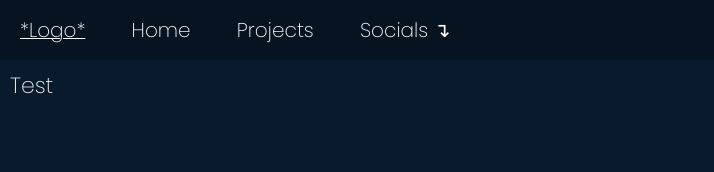
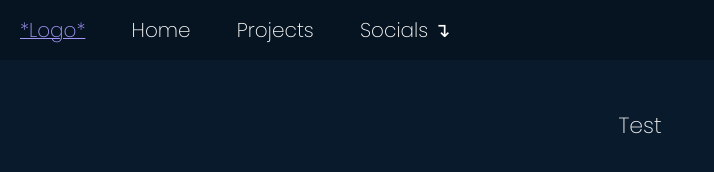
Before and after one commit to JoeriVDW/JoeriVDW.github.io, a plain HTML site: page index.html in a window 1280 px wide. Shown: the whole page, without its empty margins (0-714 px from the left). Drawn offline with Linux system fonts and the light colour scheme.

Commit message:
Change style & Colors

```diff
--- a/styles.css
+++ b/styles.css
@@ -5,6 +5,8 @@
     --gray: #2f2f2f;
     --white: #f0f0f0;
 
+
+    --text-color: #A095F5;
     --primary-0: #15202B;
     --primary-1: #112C45;
     --primary-2: #264059;
@@ -36,11 +38,11 @@ body {
 
 .container--info {
     display: flex;
-    justify-content: space-between;
+    justify-content: center;
     padding: 10px;
     height: 100%;
+    margin: 40px;
 }
-
 
 a {
     color: var(--white);
@@ -64,7 +66,6 @@ nav ul li {
 
 /* Main Nav */
 nav a {
-
     display: block;
     padding: 0 20px;
     font-size: 20px;
@@ -75,8 +76,8 @@ nav a {
 
 nav a:hover {
     /*background-color: var(--white);*/
-    color: #fff;
-    text-decoration: underline #fff solid 5%;
+    color: var(--text-color);
+    text-decoration: underline var(--text-color) solid 5%;
 }
 
 /* Hide Dropdowns */
```
